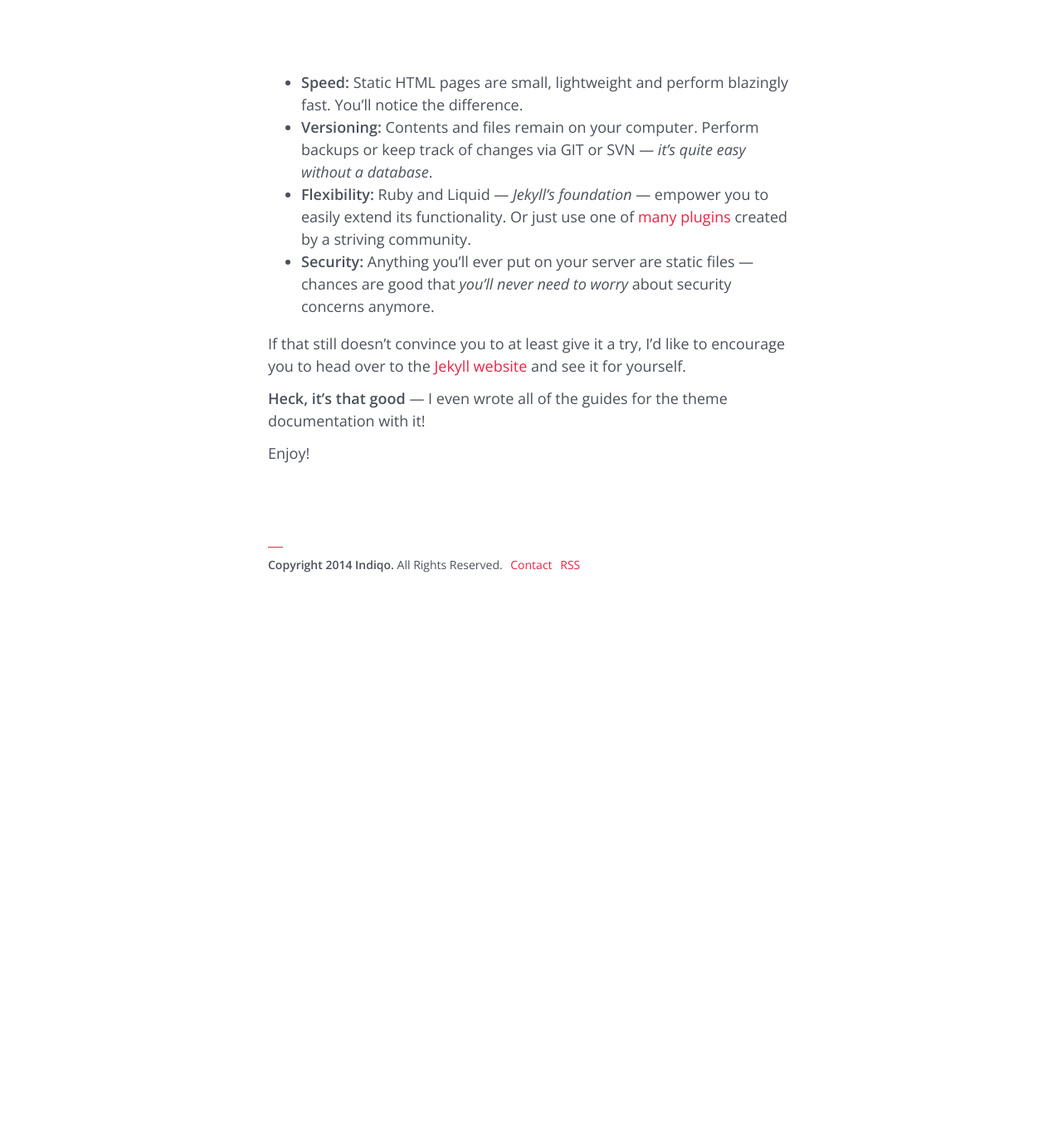
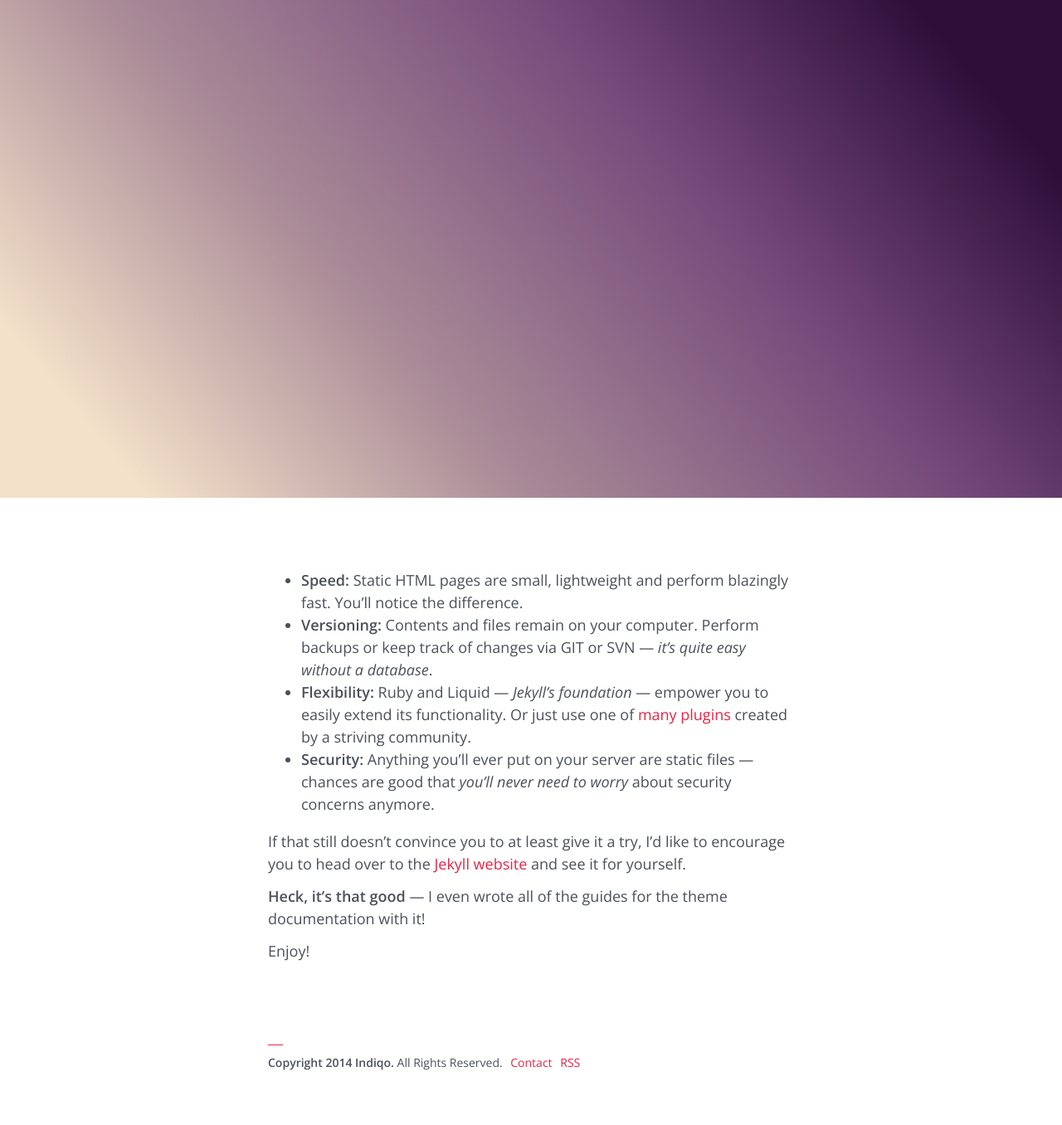
Before and after one commit to gillesbastin/algorithmicsociety, a Jekyll site: the page built from why-jekyll.md, in a window 1280 px wide. Shown: the whole page at 83% size. Built offline with Jekyll 4.4.1, drawn with Linux system fonts in a browser that asks for light colours; before the commit the page ends 900 px from its top, so only the background shows below that.

Commit message:
Update default.html

```diff
--- a/_layouts/default.html
+++ b/_layouts/default.html
@@ -10,7 +10,11 @@
 
 	<article>
 
+		<header class="gradient-{{ gradient }}" data-animation="fadeInDownBig">
 
+
+
+		</header>
 
 		<div class="body" data-animation="fadeInUp">
 
```
